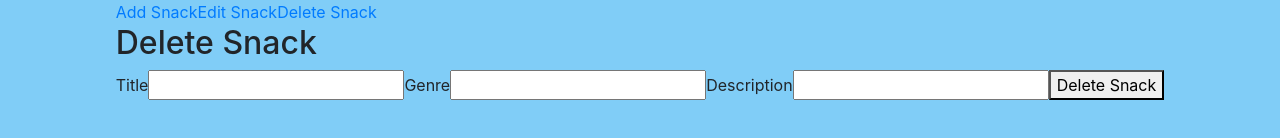
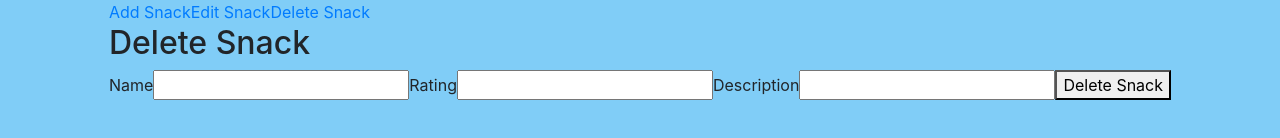
Before and after one commit to TheBeardless/Full-Snack-App-MERN, a React (Create React App) app in the folder client/: page /snack/delete in a window 1280 px wide. Shown: the part 390-528 px from the top of the page. Built offline with nearby package versions, Linux system fonts and the light colour scheme; no server answers.

Commit message:
aligment of naming

```diff
--- a/client/src/components/List.js
+++ b/client/src/components/List.js
@@ -5,7 +5,7 @@ const List = (props) => {
     <ul>
       {props.snacks.map((el, index) => (
         <li key={index} onClick={() => props.handleClick(index)}>
-          Title: {el.title} - Genre: {el.genre}
+          Name: {el.name} - Rating: {el.rating}
         </li>
       ))}
     </ul>
--- a/client/src/components/SnackContainer.js
+++ b/client/src/components/SnackContainer.js
@@ -11,15 +11,15 @@ const FunctionalSnackContainer = () => {
 
   // State to store snack being selected to edit
   const [snackEdit, setSnackEdit] = useState({
-    genre: "",
-    title: "",
+    rating: "",
+    name: "",
     description: "",
   });
 
   // State to store snack being selected to deleted
   const [snackDelete, setSnackDelete] = useState({
-    genre: "",
-    title: "",
+    rating: "",
+    name: "",
     description: "",
   });
 
@@ -72,9 +72,9 @@ const FunctionalSnackContainer = () => {
     });
   };
 
-  const handleSnackFormSubmit = (title, genre, description) => {
-    // Read title and genre state and put in a temp variable which is Obj literal
-    const newSnack = { genre: genre, title: title, description: description };
+  const handleSnackFormSubmit = (name, rating, description) => {
+    // Read name and rating state and put in a temp variable which is Obj literal
+    const newSnack = { rating: rating, name: name, description: description };
 
     const newSnacks = [...snacksList];
     newSnacks.push(newSnack);
@@ -92,7 +92,7 @@ const FunctionalSnackContainer = () => {
   };
 
   useEffect(() => {
-    fetch("http://localhost:9000/api/v1/movies", {
+    fetch("http://localhost:3000/snacks", {
       method: "GET",
       headers: {
         "Content-Type": "application/json",
--- a/client/src/components/SnackForm.js
+++ b/client/src/components/SnackForm.js
@@ -1,15 +1,9 @@
 import React, { useState } from "react";
 
 const SnackForm = (props) => {
-  // const [title, setTitle] = useState("");
-  // const [genre, setGenre] = useState("");
-  // const [description, setDescription] = useState("");
-  // 1st element - > state Variable
-  // 2nd element - > function to change that state variable
-
   const [formState, setFormState] = useState({
-    genre: "",
-    title: "",
+    rating: "",
+    name: "",
     description: "",
   });
 
@@ -34,7 +28,7 @@ const SnackForm = (props) => {
   const handleSubmit = (e) => {
     e.preventDefault();
     console.log("handleSubmit");
-    props.submit(formState.title, formState.genre, formState.description);
+    props.submit(formState.name, formState.rating, formState.description);
   };
 
   return (
@@ -42,18 +36,18 @@ const SnackForm = (props) => {
       <h2>Add Snack</h2>
       <form onSubmit={handleSubmit}>
         <label>
-          Title
+          Name
           <input
-            name="title"
-            value={formState.title}
+            name="name"
+            value={formState.name}
             onChange={handleChange}
           ></input>
         </label>
         <label>
-          Genre
+          Rating
           <input
-            name="genre"
-            value={formState.genre}
+            name="rating"
+            value={formState.rating}
             onChange={handleChange}
           ></input>
         </label>
--- a/client/src/components/SnackFormDelete.js
+++ b/client/src/components/SnackFormDelete.js
@@ -2,8 +2,8 @@ import React, { useEffect, useState } from "react";
 
 const SnackFormDelete = (props) => {
   const [formState, setFormState] = useState({
-    genre: "",
-    title: "",
+    rating: "",
+    name: "",
     description: "",
   });
 
@@ -26,18 +26,18 @@ const SnackFormDelete = (props) => {
       <h2>Delete Snack</h2>
       <form onSubmit={handleSubmit}>
         <label>
-          Title
+          Name
           <input
-            name="title"
-            value={formState.title}
+            name="name"
+            value={formState.name}
             onChange={handleChange}
           ></input>
         </label>
         <label>
-          Genre
+          Rating
           <input
-            name="genre"
-            value={formState.genre}
+            name="rating"
+            value={formState.rating}
             onChange={handleChange}
           ></input>
         </label>
--- a/client/src/components/SnackFormEdit.js
+++ b/client/src/components/SnackFormEdit.js
@@ -2,8 +2,8 @@ import React, { useEffect, useState } from "react";
 
 const SnackFormEdit = (props) => {
   const [formState, setFormState] = useState({
-    genre: "",
-    title: "",
+    rating: "",
+    name: "",
     description: "",
   });
 
@@ -27,18 +27,18 @@ const SnackFormEdit = (props) => {
       <h2>Edit Snack</h2>
       <form onSubmit={handleSubmit}>
         <label>
-          Title
+          Name
           <input
-            name="title"
-            value={formState.title}
+            name="name"
+            value={formState.name}
             onChange={handleChange}
           ></input>
         </label>
         <label>
-          Genre
+          Rating
           <input
-            name="genre"
-            value={formState.genre}
+            name="rating"
+            value={formState.rating}
             onChange={handleChange}
           ></input>
         </label>
```
Also changed, not shown: client/src/components/SnacksList.js (+10 -17 lines), 1 other file (tests, documents, lock files or other folders).
